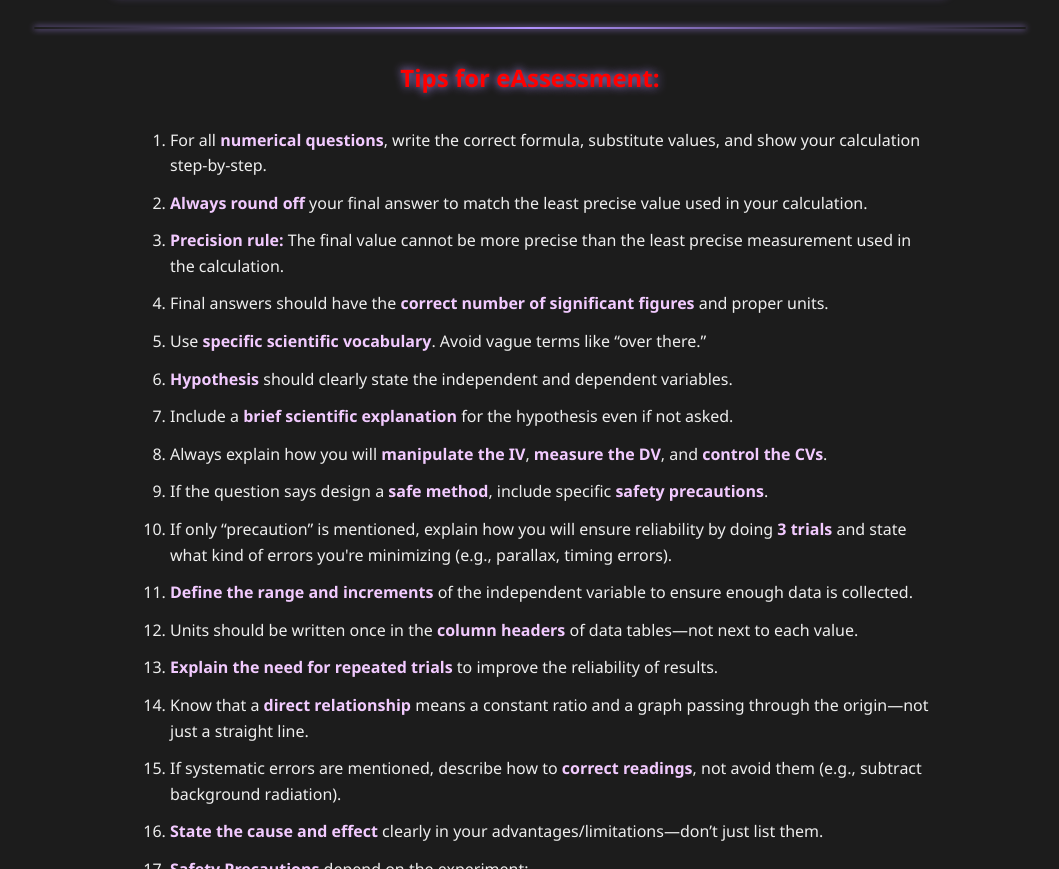
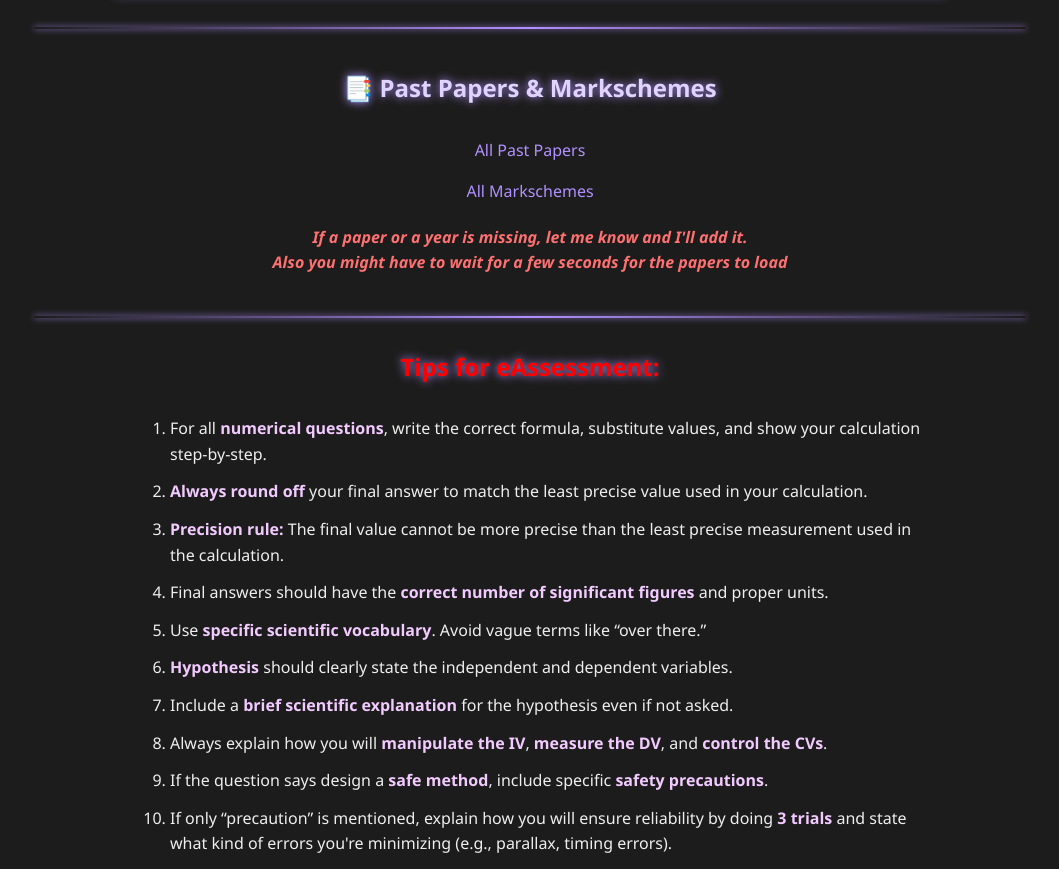
Before and after one commit to syskey4603/mypdocs, a plain HTML site: page Chem/chemistry.html in a window 1280 px wide. Shown: the part 1309-2178 px from the top of the page, without its empty margins (110-1169 px from the left). Drawn offline with Linux system fonts and the light colour scheme.

Commit message:
added past paper link and fixed the styling

```diff
--- a/Chem/chemistry.html
+++ b/Chem/chemistry.html
@@ -51,14 +51,16 @@
     }
 
     a.notes-link,
-    a.worksheet-link {
+    a.worksheet-link,
+    a.paper-link {
       text-decoration: none;
       color: #b191ff;
       transition: color 0.3s ease, text-shadow 0.3s ease;
     }
 
     a.notes-link:hover,
-    a.worksheet-link:hover {
+    a.worksheet-link:hover,
+    a.paper-link:hover {
       color: #ffffff;
       text-shadow: 0 0 8px #b191ff;
     }
@@ -149,6 +151,11 @@
       padding-left: 20px;
     }
 
+    .papers-section {
+      text-align: center;
+      margin: 40px auto;
+    }
+
     @media screen and (max-width: 768px) {
       ul {
         padding-left: 25px;
@@ -204,6 +211,15 @@
 
   <div class="glow-divider"></div>
 
+  <div class="papers-section">
+    <h2>📑 Past Papers & Markschemes</h2>
+    <p><a class="paper-link" href="past papers/past papers.html">All Past Papers</a></p>
+    <p><a class="paper-link" href="past papers/markschemes.html">All Markschemes</a></p>
+    <p class="italic">If a paper or a year is missing, let me know and I'll add it.<br> Also you might have to wait for a few seconds for the papers to load</p>
+  </div>
+
+  <div class="glow-divider"></div>
+
   <div class="tips-container">
     <h1 class="ea-title">Tips for eAssessment:</h1>
     <ol>
```
Also changed, not shown: Physics/physics.html (+3 -2 lines).
